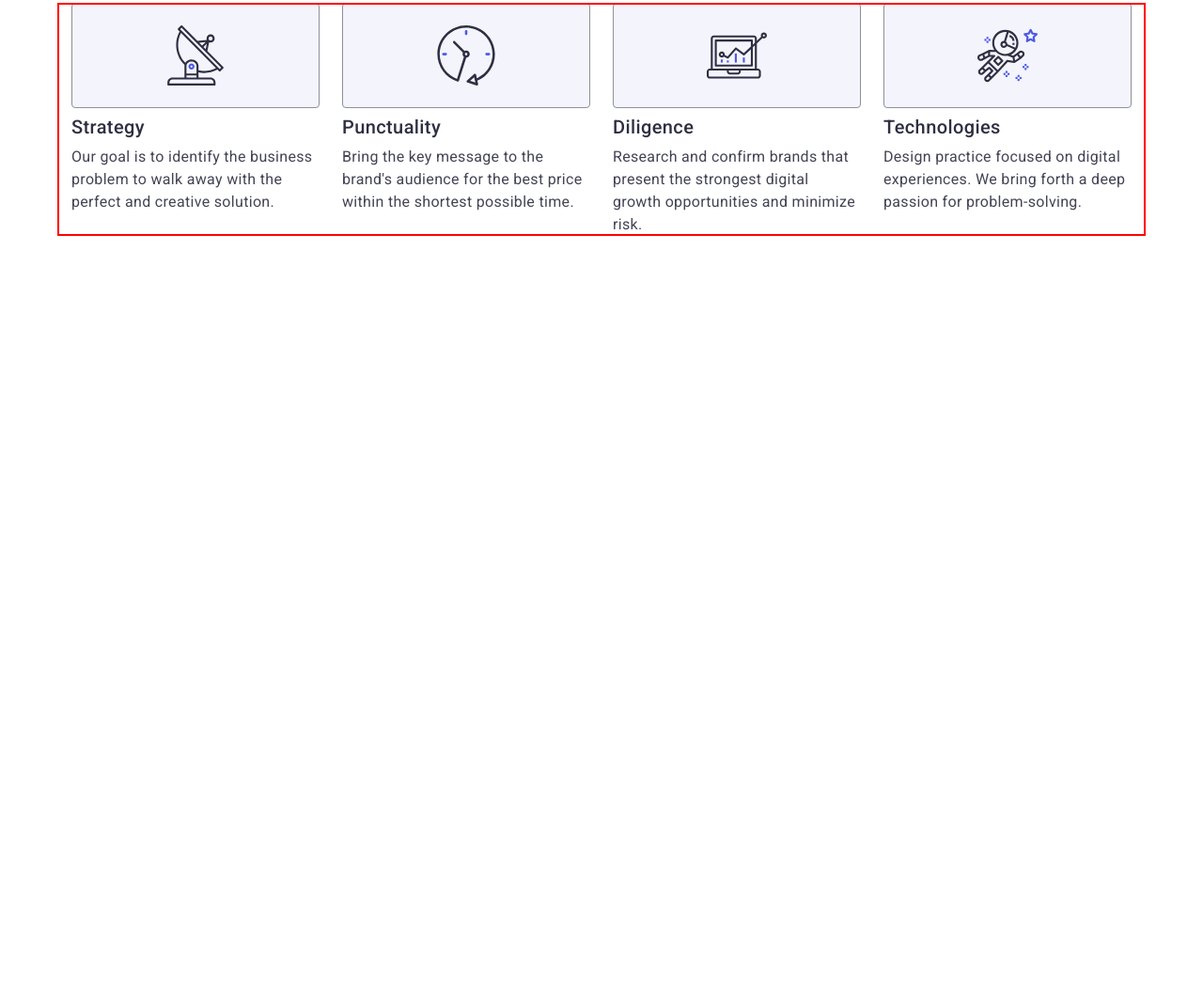
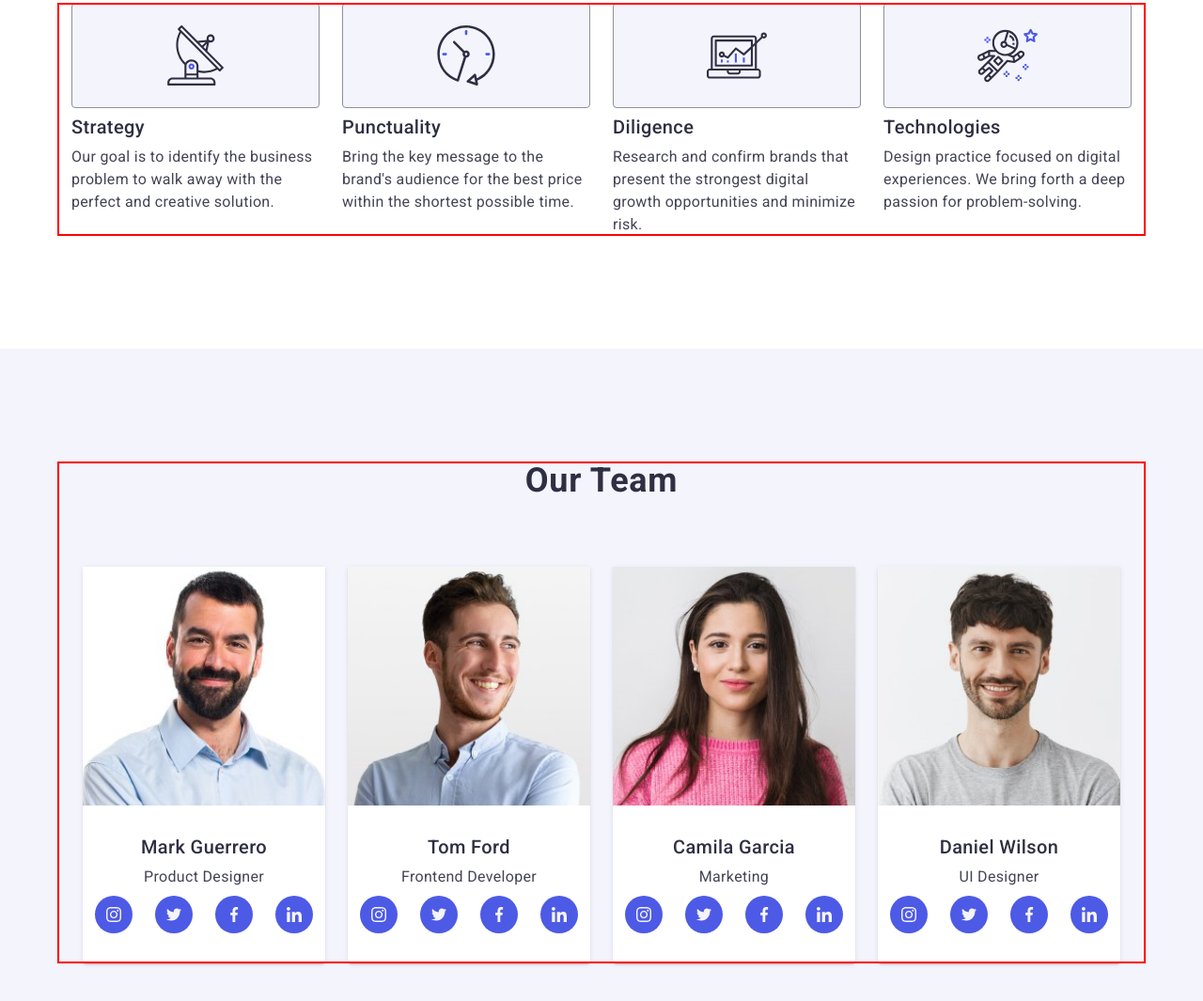
Before and after one commit to HannaHtslk/WebStudio, a plain HTML site: page index.html in a window 1280 px wide. Shown: the part 1030-2095 px from the top of the page at 94% size. Before the commit the page ends 1401 px from the top, so only its background shows below. Drawn offline with nearby package versions, Linux system fonts and the light colour scheme.

Commit message:
section team done

```diff
--- a/css/mobile.first.css
+++ b/css/mobile.first.css
@@ -194,6 +194,12 @@ section {
  }
 }
 
+@media screen and (min-width: 1158px) {
+    .nav-link:hover {
+        color: #404BBF;
+    }
+}
+
 .contact-information {
     display: none;
 }
@@ -231,6 +237,9 @@ section {
     font-size: 16px;
     line-height: 1.5;
     letter-spacing: 0.32px;
+}
+.contact-link:hover {
+    color: #404BBF;
 }
 }
 
@@ -472,3 +481,111 @@ section {
 
 
 /* #endregion */
+
+
+/* #region TEAM */
+.company-team {
+    background-color: #F4F4FD;
+}
+.team-title {
+    margin-bottom: 72px;
+    color: #2E2F42;
+    text-align: center;
+    font-family: Roboto;
+    font-size: 36px;
+    font-weight: 700;
+    line-height: 40px;
+    letter-spacing: 0.72px;
+    text-transform: capitalize;
+}
+.team {
+    padding: 0 12px;
+}
+@media screen and (min-width: 768px) {
+.team {
+    display: flex;
+    flex-wrap: wrap;
+    justify-content: center;
+    row-gap: 72px;
+    column-gap: 24px;
+}
+}
+@media screen and (min-width: 1158px) {
+    .team{
+    display: flex;
+    gap: 24px;
+    }
+}
+.team-member {
+max-width: 264px;
+text-align: center;
+background-color: #FFFFFF;
+margin-bottom: 72px;
+border-radius: 0px 0px 4px 4px;
+box-shadow: 0px 2px 1px 0px rgba(46, 47, 66, 0.08), 0px 1px 1px 0px rgba(46, 47, 66, 0.16), 0px 1px 6px 0px rgba(46, 47, 66, 0.08);
+}
+@media screen and (min-width: 768px) {
+    .team-member {
+    margin-bottom: 0;
+    }
+}
+@media screen and (min-width: 1158px) {
+    .team-member {
+        flex-basis: calc((100% - 72px) / 4);
+    }
+}
+.content {
+    padding: 32px 0;
+
+}
+.member-name {
+    color:#2E2F42;
+    font-family: Roboto;
+    font-size: 20px;
+    font-weight: 500;
+    line-height: 24px;
+    letter-spacing: 0.4px;
+    margin-bottom: 8px;
+}
+.member-position {
+    color: #434455;
+    font-family: Roboto;
+    font-size: 16px;
+    font-weight: 400;
+    line-height: 24px;
+    letter-spacing: 0.32px;
+}
+
+.social-list {
+display: flex;
+justify-content: center;
+margin-top: 8px;
+gap: 24px;
+}
+.social-item {
+    width: 40px;
+    height: 40px;
+}
+.social-icon {
+    fill: #f4f4fd;
+}
+.social-link {
+    display: flex;
+    align-items: center;
+    justify-content: center;
+    width: 100%;
+    height: 100%;
+    border-radius: 50%;
+    background-color: #4D5AE5;
+    transition: background-color 250ms cubic-bezier(0.4, 0, 0.2, 1);
+}
+
+.social-link:focus {
+    background-color: #404BBF;
+}
+@media screen and (min-width: 1158px) {
+    .social-link:hover {
+        background-color: #404BBF;
+    }
+}
+/* #endregion TEAM */
--- a/index.html
+++ b/index.html
@@ -130,16 +130,21 @@
         </div>
       </section>
       <!-- TEAM -->
-      <section class="company-team hide">
+      <section class="company-team">
         <div class="container">
           <h2 class="team-title">Our Team</h2>
           <ul class="team">
             <li class="team-member">
               <img
+                class="photo"
+                srcset="
+                  ./images/team/img-mob@1x.jpg 1x,
+                  ./images/team/img-mob@2x.jpg 2x
+                "
                 src="./images/mark.jpg"
                 alt="mark"
-                width="264"
-                height="260"
+                width="528"
+                height="520"
               />
               <div class="content">
                 <h3 class="member-name">Mark Guerrero</h3>
@@ -177,7 +182,17 @@
               </div>
             </li>
             <li class="team-member">
-              <img src="./images/tom.jpg" alt="tom" width="264" height="260" />
+              <img
+                class="photo"
+                srcset="
+                  ./images/team/img-mob-2@1x.jpg 1x,
+                  ./images/team/img-mob-2@2x.jpg 2x
+                "
+                src="./images/tom.jpg"
+                alt="tom"
+                width="528"
+                height="520"
+              />
               <div class="content">
                 <h3 class="member-name">Tom Ford</h3>
                 <p class="member-position">Frontend Developer</p>
@@ -215,10 +230,15 @@
             </li>
             <li class="team-member">
               <img
+                class="photo"
+                srcset="
+                  ./images/team/img-mob-3@1x.jpg 1x,
+                  ./images/team/img-mob-3@2x.jpg 2x
+                "
                 src="./images/camila.jpg"
                 alt="camila"
-                width="264"
-                height="260"
+                width="528"
+                height="520"
               />
               <div class="content">
                 <h3 class="member-name">Camila Garcia</h3>
@@ -257,10 +277,15 @@
             </li>
             <li class="team-member">
               <img
+                class="photo"
+                srcset="
+                  ./images/team/img-mob-4@1x.jpg 1x,
+                  ./images/team/img-mob-4@2x.jpg 2x
+                "
                 src="./images/daniel.jpg"
                 alt="daniel"
-                width="264"
-                height="260"
+                width="528"
+                height="520"
               />
               <div class="content">
                 <h3 class="member-name">Daniel Wilson</h3>
```
Also changed, not shown: images/img@1x.jpg (added), images/img@2x.jpg (added), 2 other files.
